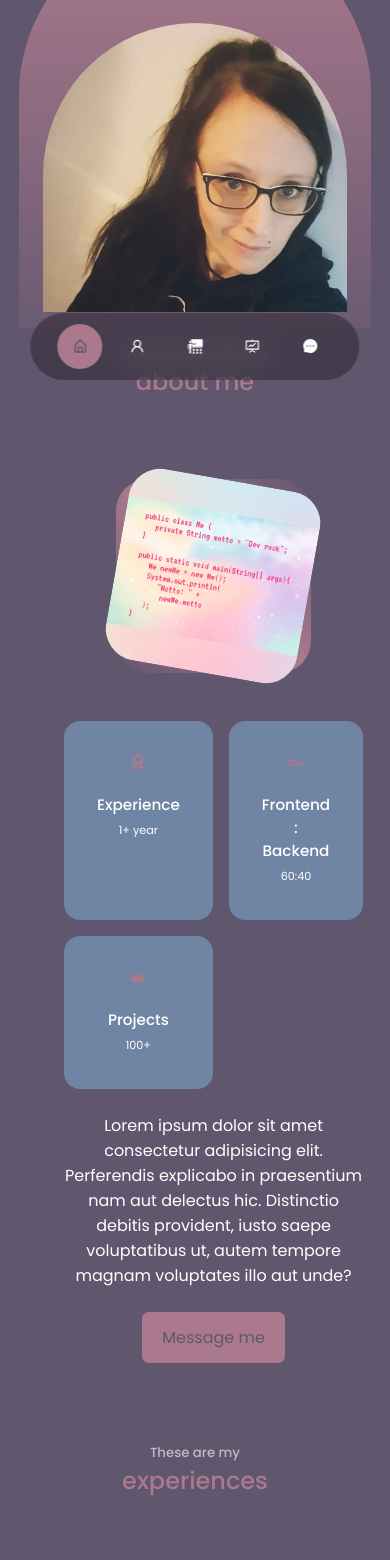
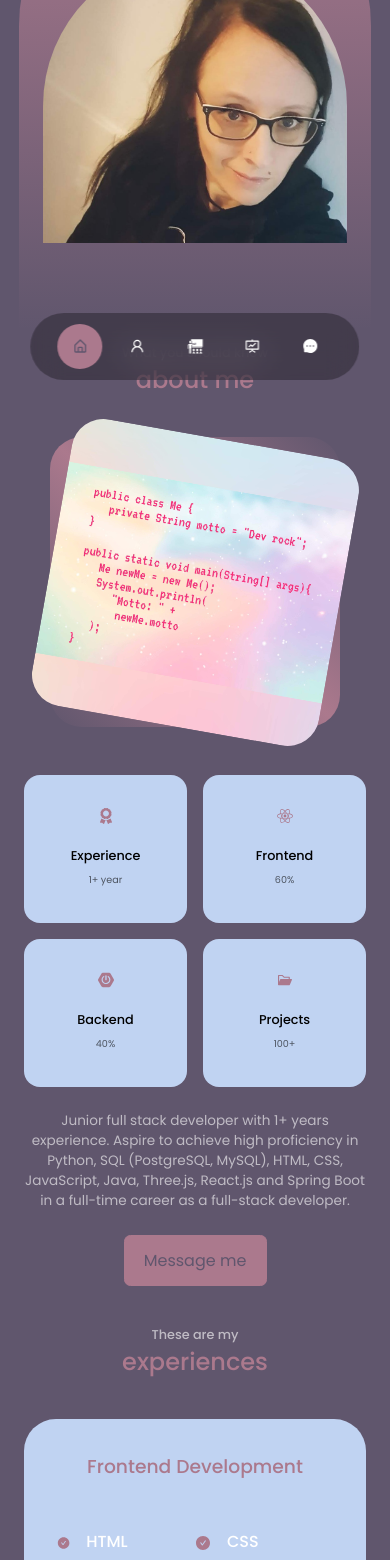
Before and after one commit to DeeKay81/About-Me-frontend, a React (Create React App) app: page / in a window 390 px wide. Shown: the part 432-1992 px from the top of the page. Built offline with nearby package versions, Linux system fonts and the light colour scheme.

Commit message:
about second release

```diff
--- a/src/components/about/About.css
+++ b/src/components/about/About.css
@@ -5,7 +5,7 @@
 }
 
 .about__me {
-    width: 100%;
+    width: 80%;
     aspect-ratio: 1/1;
     border-radius: 2rem;
     background: linear-gradient(
@@ -31,7 +31,7 @@
 
 .about__cards {
     display: grid;
-    grid-template-columns: repeat(3, 1fr);
+    grid-template-columns: repeat(2, 1fr);
     gap: 1.5rem;
 }
 
@@ -57,17 +57,19 @@
 }
 
 .about__card h5 {
-    font-size: 0.95rem;
+    font-size: 1.2rem;
+    color: var(--color-black);
 }
 
 .about__card small {
-    font-size: 0.7rem;
-    color: var(--color-light);
+    font-size: 1rem;
+    color: var(--color-black-light);
 }
 
 .about__content p {
-    margin: 2rem 0 0.6rem;
-    color: var(--color-light);
+    margin: 2rem 0 2rem;
+    font-size: 1.2rem;
+    color: var(--color-white-light);
 }
 
 /* MEDIA QUERY FOR TABLETS (MEDIUM) */
@@ -78,19 +80,32 @@
     }
 
     .about__me {
-        width: 50%;
+        width: 70%;
         margin: 2rem auto 4rem;
+    }
+
+    .about__content {
+        text-align: center;
     }
 
     .about__content p {
         margin: 1rem 0 1.5rem;
+        font-size: 1rem;
+    }
+
+    .about__card h5 {
+        font-size: 0.90rem;
+    }
+
+    .about__card small {
+        font-size: 0.7rem;
     }
 }
 
 /* MEDIA QUERY FOR SMARTPHONES (SMALL) */
 @media screen and (max-width: 600px) {
     .about__me {
-        width: 65%;
+        width: 85%;
         margin: 0 auto 3rem;
     }
 
@@ -99,11 +114,20 @@
         gap: 1rem;
     }
 
+    .about__card h5 {
+        font-size: 0.8rem;
+    }
+
+    .about__card small {
+        font-size: 0.6rem;
+    }
+
     .about__content {
         text-align: center;
     }
 
     .about__content p {
         margin: 1.5rem 0;
+        font-size: 0.85rem;
     }
 }
--- a/src/components/about/About.jsx
+++ b/src/components/about/About.jsx
@@ -1,7 +1,8 @@
 import React from 'react';
 
 import { FaAward } from 'react-icons/fa';
-import { SiSkillshare } from 'react-icons/si';
+import { FaReact } from 'react-icons/fa';
+import { SiSpringboot } from 'react-icons/si';
 import { AiFillFolderOpen } from 'react-icons/ai';
 
 import AboutMePic from '../../assets/devRock.jpg';
@@ -32,9 +33,15 @@ const About = () => {
             </article>
 
             <article className='about__card'>
-              <SiSkillshare className='about__icon' />
-              <h5>Frontend : Backend</h5>
-              <small>60:40</small>
+              <FaReact className='about__icon' />
+              <h5>Frontend</h5>
+              <small>60%</small>
+            </article>
+
+            <article className='about__card'>
+              <SiSpringboot className='about__icon' />
+              <h5>Backend</h5>
+              <small>40%</small>
             </article>
 
             <article className='about__card'>
@@ -46,13 +53,10 @@ const About = () => {
           </div>
 
           <p>
-              Lorem ipsum dolor sit amet consectetur adipisicing elit.
-              Perferendis explicabo in praesentium nam aut delectus hic.
-              Distinctio debitis provident, iusto saepe voluptatibus ut,
-              autem tempore magnam voluptates illo aut unde?
-            </p>
+          Junior full stack developer with 1+ years experience. Aspire to achieve high proficiency in Python, SQL (PostgreSQL, MySQL), HTML, CSS, JavaScript, Java, Three.js, React.js and Spring Boot in a full-time career as a full-stack developer.
+          </p>
 
-            <a href='#contact' className='btn btn-primary'>Message me</a>
+          <a href='#contact' className='btn btn-primary'>Message me</a>
 
         </div>
 
--- a/src/components/pageSubdivisions/header/Header.css
+++ b/src/components/pageSubdivisions/header/Header.css
@@ -1,5 +1,5 @@
 header {
-    height: 90vh;
+    height: 100vh;
     padding-top: 2rem;
     overflow: hidden;
 }
--- a/src/components/pageSubdivisions/header/Header.jsx
+++ b/src/components/pageSubdivisions/header/Header.jsx
@@ -11,6 +11,7 @@ const Header = () => {
     <header>
 
       <div className="container header__container">
+
         <h5>May I introduce myself? I am</h5>
         <h2>Dany Kratochwil</h2>
         <h5 className="text-light">Junior Fullstack Developer</h5>
@@ -22,6 +23,7 @@ const Header = () => {
         </div>
 
         <a href='#contact' className='scroll__down'>scroll down</a>
+
       </div>
 
     </header>
--- a/src/index.css
+++ b/src/index.css
@@ -15,11 +15,13 @@
 /* some variables */
 :root {
     --color-backgrnd: #60566d ;
-    --color-backgrnd-variant: #7084a3;
+    --color-backgrnd-variant: #c0d3f2;
     --color-primary: #ab798d;
     --color-primary-variant: rgba(171, 121, 141, 0.4);
     --color-white: #fff;
     --color-white-light: rgba(255, 255, 255, 0.6);
+    --color-black: #000;
+    --color-black-light: rgba(0, 0, 0, 0.6);
 
     --transition: all 400ms ease;
 
@@ -41,7 +43,7 @@ body {
     font-family: 'Poppins', sans-serif;
     background: var(--color-backgrnd);
     color: var(--color-white);
-    line-hight: 1.7;
+    /* line-hight: 1.7; */
     /* background-image: url(../src/assets/violett.jpg); */
 }
 
@@ -55,8 +57,12 @@ h1, h2, h3, h4, h5 {
     font-weight: 500;
 }
 
-h1 {
-    font-size: 2.5rem;
+h2 {
+    font-size: 5rem;
+}
+
+h5 {
+    font-size: 2rem;
 }
 
 section {
@@ -118,6 +124,15 @@ img {
 @media screen and (max-width: 1024px) {
     .container {
         width: var(--container-width-medium);
+        padding: 2rem;
+    }
+
+    h2 {
+        font-size: 3rem;
+    }
+
+    h5 {
+        font-size: 1.2rem;
     }
 }
 
@@ -125,5 +140,14 @@ img {
 @media screen and (max-width: 600px) {
     .container {
         width: var(--container-width-small);
+        padding: 1.5rem;
+    }
+
+    h2 {
+        font-size: 1.5rem;
+    }
+
+    h5 {
+        font-size: 0.8rem;
     }
 }
```
